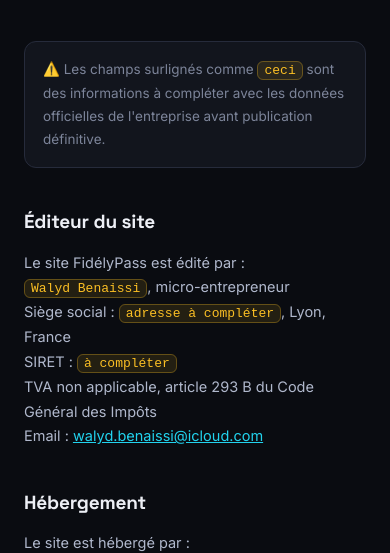
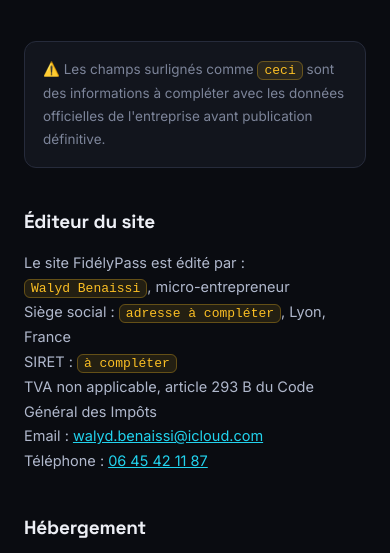
Before and after one commit to ck9yz2vw7v-lang/fidelypass, a website: page public/mentions-legales.html in a window 390 px wide. Shown: the part 217-770 px from the top of the page. Drawn offline with Linux system fonts and the light colour scheme.

Commit message:
Ajoute le numero de telephone dans le pied de page et les mentions legales

```diff
--- a/public/mentions-legales.html
+++ b/public/mentions-legales.html
@@ -54,7 +54,8 @@ footer{border-top:1px solid var(--line);padding:24px;text-align:center;font-size
       Siège social : <span class="placeholder">adresse à compléter</span>, Lyon, France<br>
       SIRET : <span class="placeholder">à compléter</span><br>
       TVA non applicable, article 293 B du Code Général des Impôts<br>
-      Email : <a href="mailto:walyd.benaissi@icloud.com">walyd.benaissi@icloud.com</a>
+      Email : <a href="mailto:walyd.benaissi@icloud.com">walyd.benaissi@icloud.com</a><br>
+      Téléphone : <a href="tel:+33645421187">06 45 42 11 87</a>
     </p>
 
     <h2>Hébergement</h2>
```
Also changed, not shown: public/landing.html (+1 -1 lines).
